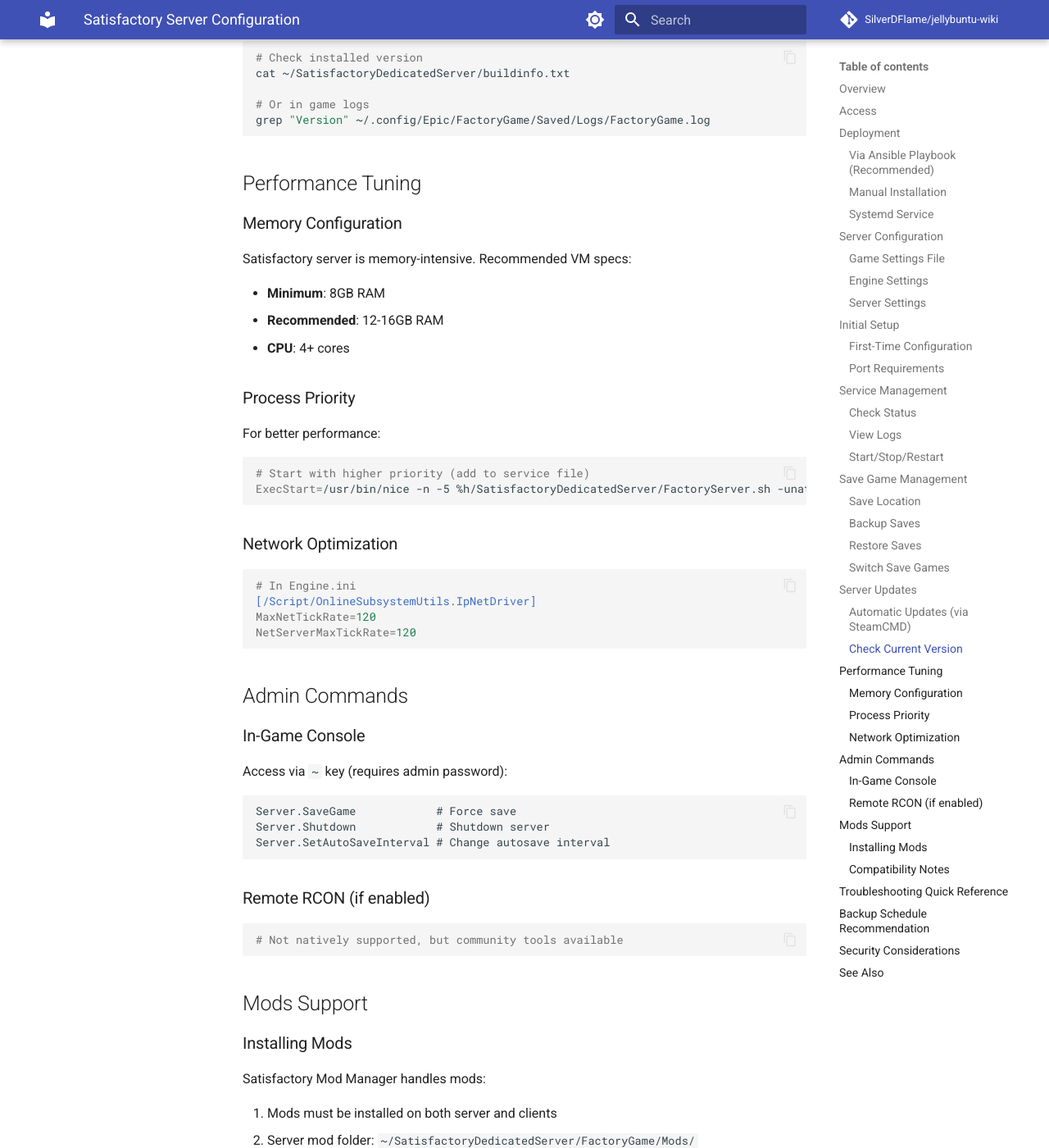
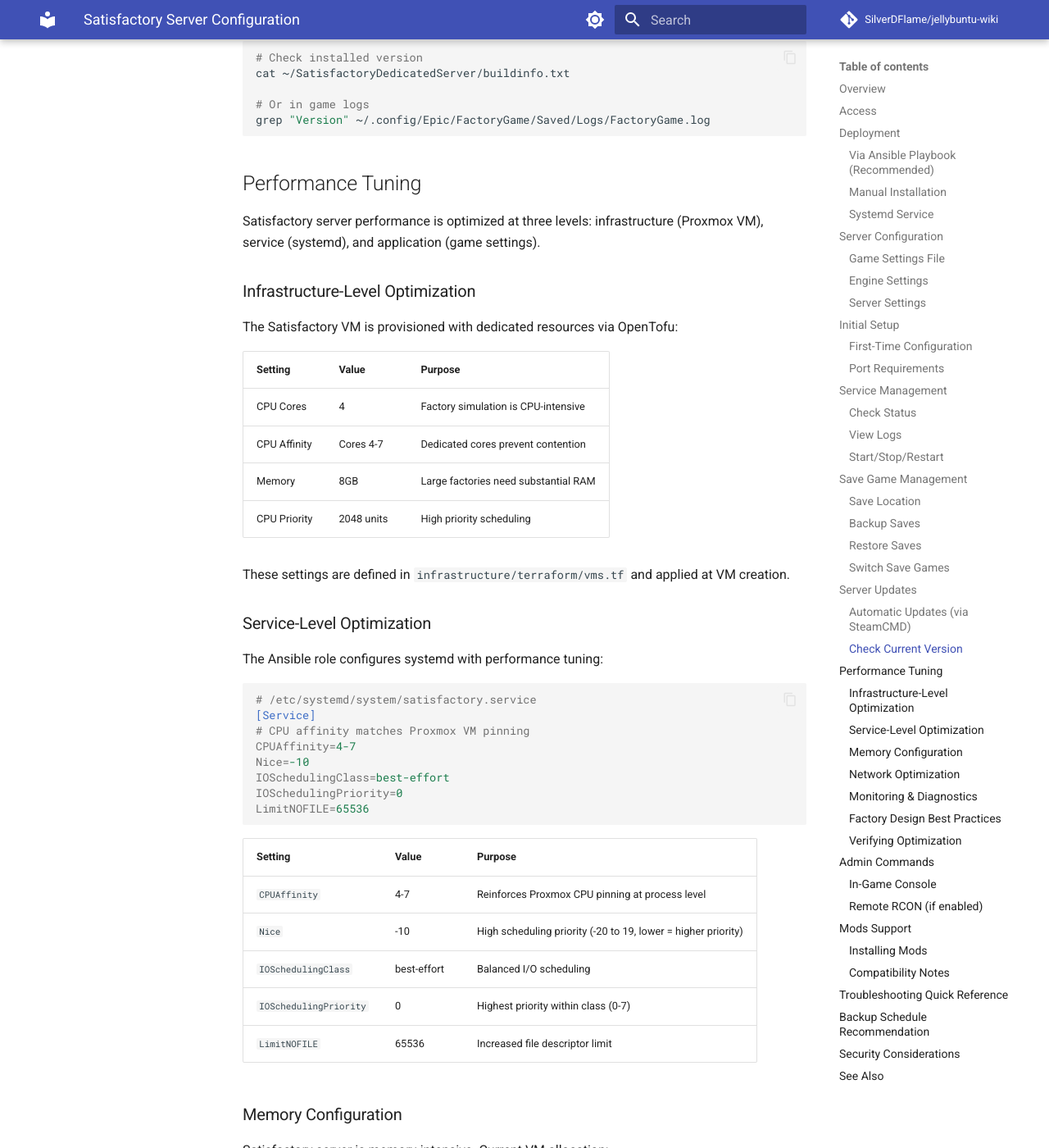
Before and after one commit to SilverDFlame/jellybuntu-wiki, an MkDocs documentation site: the page built from docs/configuration/satisfactory-setup.md, in a window 1280 px wide and 1400 px high, scrolled down 5980 px. Shown: the whole window at 82% size. Built offline with MkDocs 1.6.1 and Material for MkDocs 9.7.7, drawn with Linux system fonts in a browser that asks for light colours; comment, search, counter and statistics services are not loaded; some of the changed text lies outside the part shown.

Commit message:
docs(satisfactory): Expand performance tuning section (#8)
* docs: Add Q3 2025 changelog archive and navigation

- Create docs/archive/changelog-2025-q3.md with September 2025 changes
- Add Archive section to mkdocs.yml navigation
- Include legacy documentation links in archive nav

Co-Authored-By: Claude Opus 4.5 <noreply@anthropic.com>

* docs(satisfactory): Expand performance tuning section

- Add infrastructure-level optimization (Proxmox settings)
- Add service-level optimization (systemd settings with explanations)
- Add monitoring & diagnostics commands
- Add factory design best practices table
- Add verification commands section

Co-Authored-By: Claude Opus 4.5 <noreply@anthropic.com>

---------

Co-authored-by: Claude Opus 4.5 <noreply@anthropic.com>

````diff
--- a/docs/configuration/satisfactory-setup.md
+++ b/docs/configuration/satisfactory-setup.md
@@ -276,30 +276,133 @@ grep "Version" ~/.config/Epic/FactoryGame/Saved/Logs/FactoryGame.log
 
 ## Performance Tuning
 
+Satisfactory server performance is optimized at three levels: infrastructure (Proxmox VM), service (systemd), and
+application (game settings).
+
+### Infrastructure-Level Optimization
+
+The Satisfactory VM is provisioned with dedicated resources via OpenTofu:
+
+| Setting | Value | Purpose |
+|---------|-------|---------|
+| CPU Cores | 4 | Factory simulation is CPU-intensive |
+| CPU Affinity | Cores 4-7 | Dedicated cores prevent contention |
+| Memory | 8GB | Large factories need substantial RAM |
+| CPU Priority | 2048 units | High priority scheduling |
+
+These settings are defined in `infrastructure/terraform/vms.tf` and applied at VM creation.
+
+### Service-Level Optimization
+
+The Ansible role configures systemd with performance tuning:
+
+```ini
+# /etc/systemd/system/satisfactory.service
+[Service]
+# CPU affinity matches Proxmox VM pinning
+CPUAffinity=4-7
+Nice=-10
+IOSchedulingClass=best-effort
+IOSchedulingPriority=0
+LimitNOFILE=65536
+```
+
+| Setting | Value | Purpose |
+|---------|-------|---------|
+| `CPUAffinity` | 4-7 | Reinforces Proxmox CPU pinning at process level |
+| `Nice` | -10 | High scheduling priority (-20 to 19, lower = higher priority) |
+| `IOSchedulingClass` | best-effort | Balanced I/O scheduling |
+| `IOSchedulingPriority` | 0 | Highest priority within class (0-7) |
+| `LimitNOFILE` | 65536 | Increased file descriptor limit |
+
 ### Memory Configuration
 
-Satisfactory server is memory-intensive. Recommended VM specs:
+Satisfactory server is memory-intensive. Current VM allocation:
 
-- **Minimum**: 8GB RAM
-- **Recommended**: 12-16GB RAM
-- **CPU**: 4+ cores
+- **Allocated**: 8GB RAM
+- **Recommended for large factories**: 12-16GB RAM
+- **CPU**: 4 cores (dedicated via pinning)
 
-### Process Priority
-
-For better performance:
+Monitor memory usage:
 
 ```bash
-# Start with higher priority (add to service file)
-ExecStart=/usr/bin/nice -n -5 %h/SatisfactoryDedicatedServer/FactoryServer.sh -unattended
+# Check current memory usage
+free -h
+
+# Watch memory over time
+watch -n 5 free -h
+
+# Check if swapping (bad for performance)
+vmstat 1 5
 ```
 
 ### Network Optimization
 
+For optimal multiplayer performance, configure Engine.ini:
+
 ```ini
-# In Engine.ini
+# ~/.config/Epic/FactoryGame/Saved/Config/LinuxServer/Engine.ini
 [/Script/OnlineSubsystemUtils.IpNetDriver]
 MaxNetTickRate=120
 NetServerMaxTickRate=120
+```
+
+**Remote player considerations:**
+
+- Tailscale adds latency (~10-50ms depending on distance)
+- For players far from the server, consider port forwarding UDP 7777 for direct connection
+- High factory complexity increases network traffic
+
+### Monitoring & Diagnostics
+
+Verify performance settings are applied:
+
+```bash
+# Check CPU affinity of server process
+taskset -cp $(pgrep -f FactoryServer)
+
+# Check process priority (NI column)
+ps -o pid,ni,comm -p $(pgrep -f FactoryServer)
+
+# Monitor CPU usage by core
+htop  # Press F2 → Display options → Show CPU usage
+
+# Check file descriptor limits
+cat /proc/$(pgrep -f FactoryServer)/limits | grep "open files"
+
+# Real-time resource monitoring
+htop -p $(pgrep -f FactoryServer)
+```
+
+### Factory Design Best Practices
+
+Large factories can strain server performance. Optimize in-game:
+
+| Practice | Benefit |
+|----------|---------|
+| Use trains/trucks for long distances | Reduces belt entity count |
+| Minimize belt density | Fewer entities to simulate |
+| Use manifolds over load balancers | Simpler logic, less CPU |
+| Consolidate power networks | Fewer power calculations |
+| Build vertically | Reduces render complexity |
+| Limit conveyor lifts | Each lift is multiple entities |
+
+### Verifying Optimization
+
+After deploying the role, verify all optimizations are active:
+
+```bash
+# SSH to server
+ssh -i ~/.ssh/ansible_homelab ansible@satisfactory-server.discus-moth.ts.net
+
+# Check systemd service settings
+systemctl show satisfactory | grep -E "Nice|CPU|Limit"
+
+# Verify CPU affinity
+taskset -cp $(pgrep -f FactoryServer)
+
+# Check system limits
+grep satisfactory /etc/security/limits.conf
 ```
 
 ## Admin Commands
````
